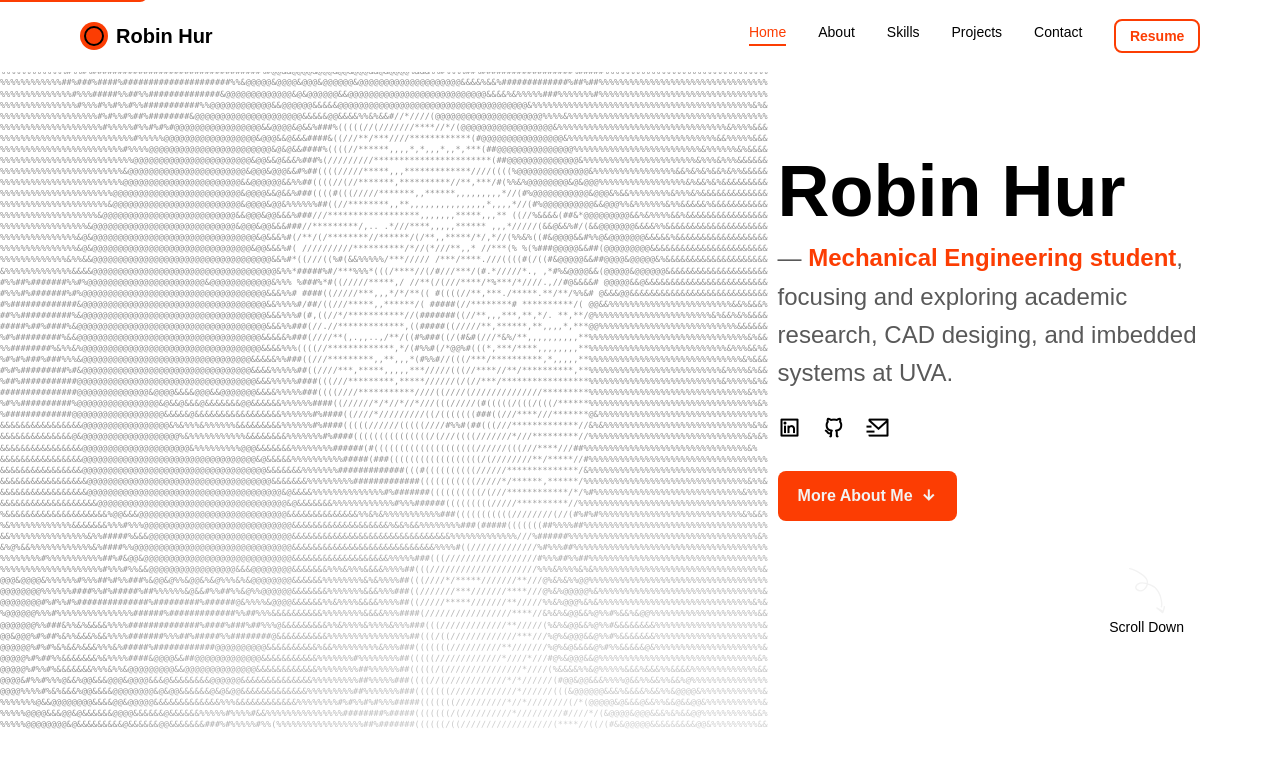
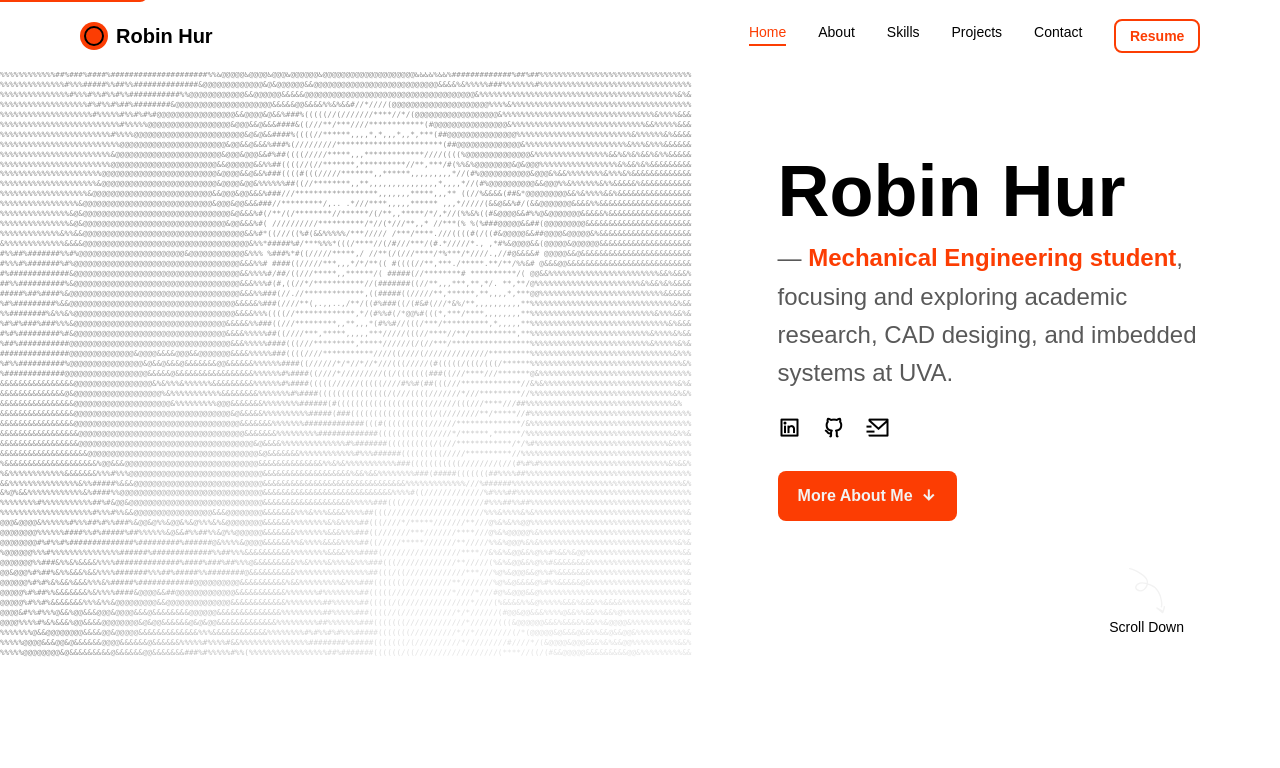
Before and after one commit to RobinKHur/RobinKHur.github.io, a Jekyll site: the page built from index.html, in a window 1280 px wide and 900 px high. Shown: the top 768 px of the window. Built offline with Jekyll 4.4.1, drawn with Linux system fonts in a browser that asks for light colours; some web fonts are replaced.

Commit message:
Add files via upload

```diff
--- a/css/styles.css
+++ b/css/styles.css
@@ -297,7 +297,7 @@
   pointer-events: none;
   user-select: none;
   opacity: 0.65;
-  /* Two mask gradients stacked (stops are % of section height since both anchor to .home__ascii-art inset:0): the horizontal layer fades right from 7% / 16% / 40% to clear the bio column (1.5fr:1fr grid in a centered 1120px container, bio measured ~58-60% of viewport at 1440); the bottom layer fades down from 50% / 80% / 100% so the figure's lower half dissolves softly across the bottom 50% of the home section. Sample points (with figure opacity 0.65): α(50%) = 1.0 ⇒ 65% effective; α(80%) = 0.5 ⇒ 32.5% effective; α(100%) = 0 ⇒ 0. The 3-stop curve gives a smoother fade-out than a single 2-stop linear would. CSS `mask-image` with multiple comma-separated layers intersects them — the figure is visible only where BOTH layers are opaque, giving roughly a top-left rectangle with a soft right edge and a soft bottom edge. The -webkit- and unprefixed entries must stay in lockstep.
+  /* Two mask gradients stacked (stops are % of section height since both anchor to .home__ascii-art inset:0). The horizontal layer fades right from 5% / 12% / 32% to clear the bio column (1.5fr:1fr grid in a centered 1120px container, bio measured ~58-60% of viewport at 1440 — transparent at 32% leaves ~26% safe-zone of fully gradient-transparent space before any bio text). The bottom layer fades from 25% / 50% / 100% so the mask overlaps the rendered figure pre-height directly — at 1440 the figure spans roughly 0-65% of section, so the 25→50% mask path crosses the visible figure pixels (where the fade is actually doing visual work) rather than fading empty space below the figure. CSS `mask-image` with multiple comma-separated layers intersects them — the figure is visible only where BOTH layers are opaque, giving a top-left rectangle with a soft right edge and a soft bottom edge. The -webkit- and unprefixed entries must stay in lockstep.
 
      Stops are chosen to leave the bio column completely figure-free: at x = 40% (transparent stop), alpha reaches 0 — bio column starts at ~58-60% of viewport, so an ~18-20% safe-zone of fully gradient-transparent space precedes any bio text.     The figure renders at its full 0.65 element opacity only up to 7%; past that the mask alpha decreases, leaving a long, soft fade tail. Linear interpolation:
        - between 16% (α=0.55) and 40% (α=0): alpha = 0.55 × (40 − x) / (40 − 16) for 16% ≤ x ≤ 40%.
@@ -305,17 +305,17 @@
        - at x = 28%: alpha = 0.55 × 12/24 = 0.275, and visible after .home__ascii-art opacity 0.65 ⇒ ~17.9% effective.
        - at x = 34%: alpha = 0.55 × 6/24 ≈ 0.1375, ⇒ ~8.9% effective — hairline.
      The bio column starts at ~58-60% of viewport, giving ~18-20% safe-zone of fully transparent gradient before any bio text appears. */
-  -webkit-mask-image: linear-gradient(to right, black 7%, rgba(0, 0, 0, 0.55) 16%, transparent 40%),
-                      linear-gradient(to bottom, black 50%, rgba(0, 0, 0, 0.5) 80%, transparent 100%);
-          mask-image: linear-gradient(to right, black 7%, rgba(0, 0, 0, 0.55) 16%, transparent 40%),
-                      linear-gradient(to bottom, black 50%, rgba(0, 0, 0, 0.5) 80%, transparent 100%);
+  -webkit-mask-image: linear-gradient(to right, black 5%, rgba(0, 0, 0, 0.55) 12%, transparent 32%),
+                      linear-gradient(to bottom, black 25%, rgba(0, 0, 0, 0.5) 50%, transparent 100%);
+          mask-image: linear-gradient(to right, black 5%, rgba(0, 0, 0, 0.55) 12%, transparent 32%),
+                      linear-gradient(to bottom, black 25%, rgba(0, 0, 0, 0.5) 50%, transparent 100%);
 }
 
 .home__ascii-art__pre {
   font-family: ui-monospace, "SF Mono", Menlo, Consolas, "Courier New", monospace;
-  /* clamp(4.14px, 0.665vw, 14.47px) — at 1440 renders ~53.5% of viewport (134 chars × 0.6 ratio × 9.576px ≈ 770.2px). Asserted computed sizes at common viewports: 1440→9.576px (≈53.5%), 1920→12.768px, 1200→7.98px, 1024→6.81px, 768→5.107px, 375→2.494..4.14px floor takes over below ≈622 viewport). Proportional ~53.5% width holds across breakpoints within the floor/ceiling. line-height:1.3 prevents glyph descenders clipping the row above. No max-width on the <pre> — `.home__ascii-art` is the positioning context (inset:0 spans the full section width). */
+  /* clamp(3.73px, 0.599vw, 13.02px) — at 1440 renders ~48.2% of viewport (134 chars × 0.6 ratio × 8.626px ≈ 693.5px; 693.5/1440 ≈ 48.2%). Asserted computed sizes at common viewports: 1440→8.626px (≈48.2%), 1920→11.501px, 1200→7.188px, 1024→6.134px, 768→4.6px, 375→3.73px (floor takes over below ≈623 viewport). Proportional ~48.2% width holds across breakpoints within the floor/ceiling. line-height:1.3 prevents glyph descenders clipping the row above. No max-width on the <pre> — `.home__ascii-art` is the positioning context (inset:0 spans the full section width). */
 
-  font-size: clamp(4.14px, 0.665vw, 14.47px);
+  font-size: clamp(3.73px, 0.599vw, 13.02px);
   line-height: 1.3;
   color: var(--text-color);
   white-space: pre;
```
